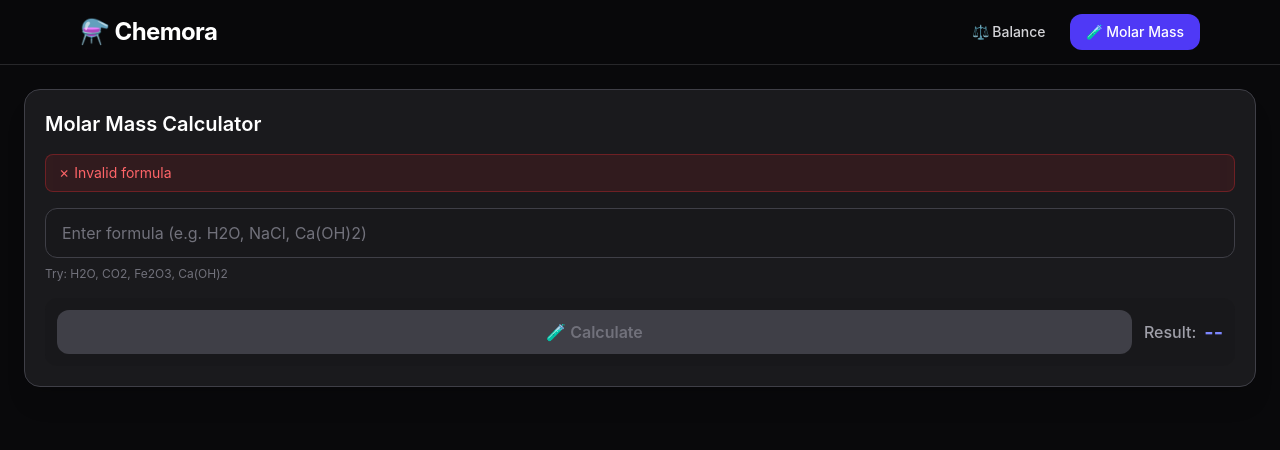
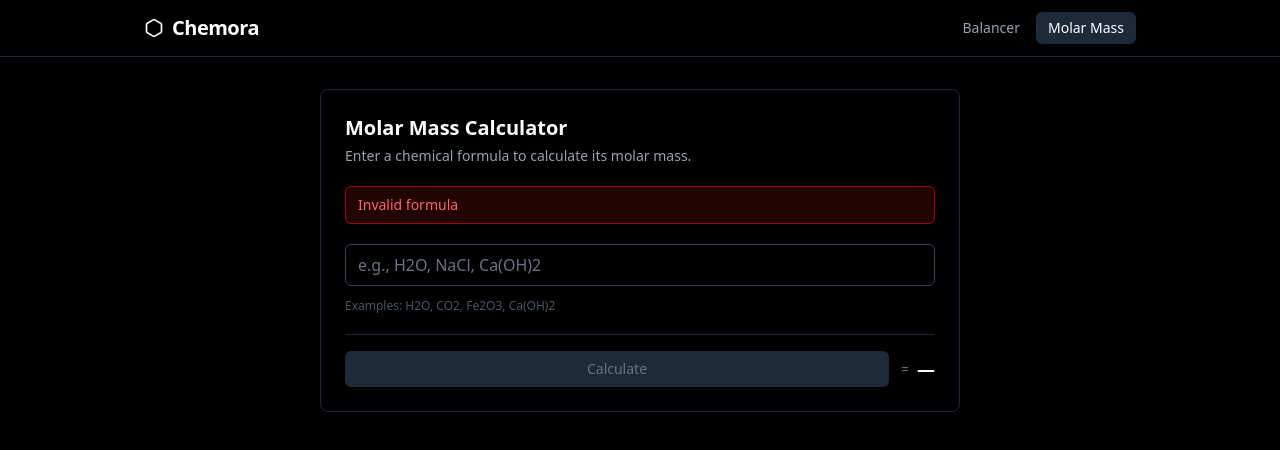
Before and after one commit to surajbhatt27/chemora, a React (Vite) app in the folder client/: page /molar-mass in a window 1280 px wide. Shown: the top 450 px of the page. Built offline with nearby package versions, Linux system fonts and the light colour scheme.

Commit message:
ui improvement

```diff
--- a/client/src/App.tsx
+++ b/client/src/App.tsx
@@ -1,16 +1,13 @@
 import { Routes, Route } from "react-router-dom";
-
 import Navbar from "./components/layout/Navbar";
-
 import Home from "./pages/Home";
 import ReactionBalancerPage from "./pages/ReactionBalancerPage";
 import MolarMassPage from "./pages/MolarMassPage";
 
 export default function App() {
   return (
-    <div className="min-h-screen bg-zinc-950 text-white">
+    <div className="min-h-screen bg-black">
       <Navbar />
-
       <Routes>
         <Route path="/" element={<Home />} />
         <Route path="/balance" element={<ReactionBalancerPage />} />
--- a/client/src/components/layout/Navbar.tsx
+++ b/client/src/components/layout/Navbar.tsx
@@ -1,34 +1,34 @@
 import { NavLink } from "react-router-dom";
+import { Hexagon } from "lucide-react";
 
 export default function Navbar() {
-    const linkStyle =
-        "px-4 py-2 rounded-xl transition-colors text-sm font-medium";
+    const linkStyle = "px-3 py-1.5 rounded-md text-sm font-medium transition-colors";
 
     return (
-        <nav className="sticky top-0 z-50 border-b border-zinc-800 bg-zinc-950/80 backdrop-blur">
-        <div className="max-w-6xl mx-auto px-4 h-16 flex items-center justify-between">
-
-            {/* Logo */}
+        <nav className="border-b border-gray-800 bg-black">
+            <div className="max-w-5xl mx-auto px-4 h-14 flex items-center justify-between">
+                {/* Logo with Hexagon icon */}
                 <NavLink
                     to="/"
-            className="text-2xl font-bold text-white tracking-tight"
+                    className="flex items-center gap-2 text-xl font-semibold text-white tracking-tight hover:text-gray-200 transition-colors"
                 >
-            ⚗️ Chemora
+                    <Hexagon className="w-5 h-5" />
+                    <span>Chemora</span>
                 </NavLink>
 
-            {/* Links */}
-            <div className="flex items-center gap-2">
+                {/* Navigation Links */}
+                <div className="flex items-center gap-1">
                     <NavLink
                         to="/balance"
                         className={({ isActive }) =>
                             `${linkStyle} ${
                                 isActive
-                    ? "bg-indigo-600 text-white"
-                    : "text-zinc-300 hover:bg-zinc-800"
+                                    ? "bg-gray-800 text-white"
+                                    : "text-gray-400 hover:bg-gray-900 hover:text-white"
                             }`
                         }
                     >
-                ⚖️ Balance
+                        Balancer
                     </NavLink>
 
                     <NavLink
@@ -36,12 +36,12 @@
                         className={({ isActive }) =>
                             `${linkStyle} ${
                                 isActive
-                    ? "bg-indigo-600 text-white"
-                    : "text-zinc-300 hover:bg-zinc-800"
+                                    ? "bg-gray-800 text-white"
+                                    : "text-gray-400 hover:bg-gray-900 hover:text-white"
                             }`
                         }
                     >
-                🧪 Molar Mass
+                        Molar Mass
                     </NavLink>
                 </div>
             </div>
--- a/client/src/components/molarMass/CalculateButton.tsx
+++ b/client/src/components/molarMass/CalculateButton.tsx
@@ -11,19 +11,15 @@
 }: Props) {
     return (
         <button
-        onClick={onClick}
-        disabled={disabled}
-        className={`
-            flex-1 py-2.5 rounded-xl font-semibold
-            transition-colors duration-200
-            ${
-            disabled
-                ? "bg-zinc-700 text-zinc-500 cursor-not-allowed"
-                : "bg-indigo-600 text-white hover:bg-indigo-700"
-            }
-        `}
+            onClick={onClick}
+            disabled={disabled}
+            className={`flex-1 px-4 py-2 rounded-md text-sm font-medium transition-colors ${
+                disabled
+                    ? "bg-gray-800 text-gray-500 cursor-not-allowed"
+                    : "bg-gray-700 text-white hover:bg-gray-600"
+            }`}
         >
-        {isCalculating ? "Calculating..." : "🧪 Calculate"}
+            {isCalculating ? "Calculating..." : "Calculate"}
         </button>
     );
 }
--- a/client/src/components/molarMass/FormulaInput.tsx
+++ b/client/src/components/molarMass/FormulaInput.tsx
@@ -23,44 +23,36 @@
     selectedIndex,
 }: FormulaInputProps) {
     return (
-        <div className="flex flex-col gap-2 mb-4 w-full">
+        <div>
             <input
                 type="text"
                 value={formula}
                 onChange={(e) => onFormulaChange(e.target.value)}
-            placeholder="Enter formula (e.g. H2O, NaCl, Ca(OH)2)"
-            className="
-            w-full px-4 py-3 rounded-xl
-            bg-zinc-900 border border-zinc-700
-            text-white placeholder:text-zinc-500
-            focus:outline-none focus:ring-2 focus:ring-indigo-500 focus:border-transparent
-            transition-all duration-200
-            "
+                placeholder="e.g., H2O, NaCl, Ca(OH)2"
+                className="w-full px-3 py-2 rounded-md border border-gray-700 bg-black text-white placeholder:text-gray-500 focus:border-gray-500 focus:outline-none focus:ring-1 focus:ring-gray-500 transition-colors"
             />
+
             {formula && interpretations.length > 0 && (
-            <p className="text-xs text-zinc-500 ml-1">
-            {interpretations.length} possible interpretation
-            {interpretations.length !== 1 && "s"}
+                <p className="text-xs text-gray-500 mt-2">
+                    {interpretations.length} interpretation{interpretations.length !== 1 && "s"}
                 </p>
             )}
+
             {suggestions.length > 0 && (
-            <div className="mt-2">
-            <p className="text-xs font-medium text-zinc-400 mb-2">
-                Suggestions:
+                <div className="mt-3">
+                    <p className="text-xs font-medium text-gray-500 mb-2">
+                        Alternative interpretations:
                     </p>
-            <div className="flex flex-wrap gap-2">
+                    <div className="flex flex-wrap gap-1.5">
                         {suggestions.map((s, i) => (
                             <button
                                 key={i}
                                 onClick={() => onSelectSuggestion(s.originalIndex)}
-                    className={`
-                    px-3 py-1.5 rounded-full text-sm font-medium transition-colors
-                    ${
+                                className={`px-2.5 py-1 rounded-md text-xs font-medium transition-colors ${
                                     selectedIndex === s.originalIndex
-                        ? "bg-indigo-600 text-white"
-                        : "bg-zinc-700 text-zinc-300 hover:bg-zinc-600"
-                    }
-                    `}
+                                        ? "bg-gray-700 text-white"
+                                        : "bg-gray-900 text-gray-300 hover:bg-gray-800"
+                                }`}
                             >
                                 {s.label}
                             </button>
@@ -68,7 +60,10 @@
                     </div>
                 </div>
             )}
-        <p className="text-xs text-zinc-500"> Try: H2O, CO2, Fe2O3, Ca(OH)2</p>
+
+            <p className="text-xs text-gray-600 mt-3">
+                Examples: H2O, CO2, Fe2O3, Ca(OH)2
+            </p>
         </div>
     );
 }
--- a/client/src/components/molarMass/MolarMassCard.tsx
+++ b/client/src/components/molarMass/MolarMassCard.tsx
@@ -22,10 +22,14 @@
     } = useMolarMass();
 
     return (
-        <div className="bg-zinc-800/60 backdrop-blur-xl rounded-2xl shadow-xl p-5 border border-zinc-700">
-        <h2 className="text-xl font-semibold text-white mb-4">
+        <div className="max-w-2xl mx-auto px-4 py-8">
+            <div className="rounded-lg border border-gray-800 bg-black p-6">
+                <h1 className="text-xl font-semibold text-white mb-1">
                     Molar Mass Calculator
-        </h2>
+                </h1>
+                <p className="text-gray-400 text-sm mb-5">
+                    Enter a chemical formula to calculate its molar mass.
+                </p>
 
                 <ParsedResult
                     formula={formula}
@@ -49,13 +53,11 @@
                     onSelectSuggestion={(index) => setSelectedIndex(index)}
                 />
 
-        <div className="flex flex-col sm:flex-row items-stretch sm:items-center justify-between gap-3 mt-4 p-3 bg-zinc-900/50 rounded-xl">
+                <div className="flex items-center justify-between gap-3 mt-5 pt-4 border-t border-gray-800">
                     <CalculateButton
                         onClick={calculateMass}
                         isCalculating={isCalculating}
-            disabled={
-                !!finalError || displayRows.length === 0
-            }
+                        disabled={!!finalError || displayRows.length === 0}
                     />
                     <ResultDisplay
                         result={result}
@@ -64,5 +66,6 @@
                     />
                 </div>
             </div>
+        </div>
     );
 }
--- a/client/src/components/molarMass/ParsedResult.tsx
+++ b/client/src/components/molarMass/ParsedResult.tsx
@@ -16,28 +16,31 @@
     finalError,
     best,
 }: ParsedResultProps) {
+    if (displayRows.length === 0 && !best && !finalError) return null;
+
     return (
-        <div className="flex flex-col gap-3 mb-4 w-full">
+        <div className="mb-5">
             {best && (
-            <div className="bg-indigo-500/10 border border-indigo-500/30 text-indigo-300 px-3 py-2 rounded-lg text-sm">
-            ✓ Using best match: <span className="font-semibold">{best.label}</span>
+                <div className="mb-3 px-3 py-1.5 rounded-md bg-gray-900 border border-gray-800 text-gray-300 text-sm">
+                    Using: {best.label}
                 </div>
             )}
 
             {displayRows.length > 0 && (
-            <div className="bg-zinc-900/50 p-4 rounded-xl">
-            <p className="text-zinc-400 text-sm mb-2">{formula}</p>
-            <p className="font-medium text-white mb-2">Parsed:</p>
-            <div className="space-y-1">
+                <div className="bg-black rounded-md border border-gray-800 p-3">
+                    <p className="text-gray-400 text-sm font-mono mb-2 break-all">
+                        {formula}
+                    </p>
+                    <p className="text-xs font-medium text-gray-500 uppercase tracking-wide mb-2">
+                        Composition
+                    </p>
+                    <div className="space-y-0.5">
                         {displayRows.map((row, idx) => (
-                <div
-                    key={idx}
-                    className="flex justify-between items-center py-1.5 px-2 rounded-lg"
-                >
+                            <div key={idx} className="flex justify-between items-center text-sm">
                                 <span className="font-mono font-medium text-white">
                                     {row.element}
                                 </span>
-                    <span className="text-zinc-400 text-sm">× {row.quantity}</span>
+                                <span className="text-gray-400">{row.quantity}</span>
                             </div>
                         ))}
                     </div>
@@ -45,8 +48,8 @@
             )}
 
             {finalError && (
-            <div className="bg-red-500/10 border border-red-500/30 text-red-400 px-3 py-2 rounded-lg text-sm">
-            ✗ {finalError}
+                <div className="px-3 py-2 rounded-md bg-red-950/50 border border-red-800 text-red-400 text-sm">
+                    {finalError}
                 </div>
             )}
         </div>
--- a/client/src/components/molarMass/ResultDisplay.tsx
+++ b/client/src/components/molarMass/ResultDisplay.tsx
@@ -4,16 +4,13 @@
     isCalculating: boolean;
 };
 
-export default function ResultDisplay({
-    result,
-    displayResult,
-}: Props) {
+export default function ResultDisplay({ result, displayResult }: Props) {
     return (
-        <div className="flex items-center justify-between sm:justify-end gap-2">
-        <span className="text-zinc-400 font-medium">Result:</span>
-        <span className="text-xl font-bold text-indigo-400">
-            {displayResult || (result !== null ? `${result.toFixed(4)} g/mol` : "--")}
-        </span>
+        <div className="flex items-center gap-2">
+            <span className="text-sm text-gray-500">=</span>
+            <span className="text-base sm:text-lg font-semibold text-white">
+                {displayResult || (result !== null ? `${result.toFixed(4)} g/mol` : "—")}
+            </span>
         </div>
     );
 }
--- a/client/src/index.css
+++ b/client/src/index.css
@@ -3,5 +3,7 @@
 body {
     margin: 0;
     min-height: 100vh;
-    background: black;
+    background: #000000;
+    color: #e5e5e5;
+    font-family: system-ui, -apple-system, 'Segoe UI', Roboto, sans-serif;
 }
--- a/client/src/pages/Home.tsx
+++ b/client/src/pages/Home.tsx
@@ -1,42 +1,45 @@
 import { Link } from "react-router-dom";
+import { Hexagon, Scale, FlaskConical } from "lucide-react";
 
 export default function Home() {
     return (
-        <div className="min-h-screen bg-zinc-950 text-white p-8">
-        <h1 className="text-4xl font-bold mb-2">⚗️ Chemora</h1>
+        <div className="max-w-5xl mx-auto px-4 py-16">
+            {/* Hero Section */}
+            <div className="text-center mb-12">
+                <div className="flex justify-center mb-4">
+                    <Hexagon className="w-12 h-12 text-gray-400" />
+                </div>
+                <h1 className="text-4xl font-bold text-white mb-3">Chemora</h1>
+                <p className="text-gray-400 text-lg">Chemistry tools that actually work.</p>
+            </div>
 
-        <p className="text-zinc-400 mb-8">
-            Smart chemistry tools powered by real chemistry logic.
-        </p>
-
-        <div className="grid gap-4 sm:grid-cols-2">
-
+            {/* Tool Cards */}
+            <div className="grid gap-5 sm:grid-cols-2">
                 <Link
                     to="/balance"
-            className="p-6 rounded-2xl bg-zinc-900 border border-zinc-800 hover:border-indigo-500 transition"
+                    className="block p-6 rounded-lg border border-gray-800 bg-black hover:border-gray-700 hover:bg-gray-900/50 transition-all"
                 >
-            <h2 className="text-xl font-semibold mb-2">
-                ⚖️ Reaction Balancer
+                    <Scale className="w-8 h-8 text-gray-400 mb-3" />
+                    <h2 className="text-lg font-semibold text-white mb-1">
+                        Reaction Balancer
                     </h2>
-
-            <p className="text-zinc-400 text-sm">
-                Balance chemical equations instantly using matrix solving.
+                    <p className="text-gray-500 text-sm">
+                        Balance chemical equations using matrix solving.
                     </p>
                 </Link>
 
                 <Link
                     to="/molar-mass"
-            className="p-6 rounded-2xl bg-zinc-900 border border-zinc-800 hover:border-indigo-500 transition"
+                    className="block p-6 rounded-lg border border-gray-800 bg-black hover:border-gray-700 hover:bg-gray-900/50 transition-all"
                 >
-            <h2 className="text-xl font-semibold mb-2">
-                🧪 Molar Mass Calculator
+                    <FlaskConical className="w-8 h-8 text-gray-400 mb-3" />
+                    <h2 className="text-lg font-semibold text-white mb-1">
+                        Molar Mass Calculator
                     </h2>
-
-            <p className="text-zinc-400 text-sm">
+                    <p className="text-gray-500 text-sm">
                         Calculate molar masses with advanced formula parsing.
                     </p>
                 </Link>
-
             </div>
         </div>
     );
--- a/client/src/pages/MolarMassPage.tsx
+++ b/client/src/pages/MolarMassPage.tsx
@@ -2,8 +2,8 @@
 
 export default function MolarMassPage() {
     return (
-        <div className="min-h-screen bg-zinc-950 p-6">
-        <MolarMassCard />
+        <div className="min-h-screen bg-black">
+            <MolarMassCard />
         </div>
     );
 }
--- a/client/src/pages/ReactionBalancerPage.tsx
+++ b/client/src/pages/ReactionBalancerPage.tsx
@@ -2,8 +2,8 @@
 
 export default function ReactionBalancerPage() {
     return (
-        <div className="min-h-screen bg-zinc-950 p-6">
-        <ReactionBalancer />
+        <div className="min-h-screen bg-black">
+            <ReactionBalancer />
         </div>
     );
 }
```
Also changed, not shown: client/src/components/reactionBalance/ReactionBalancer.tsx (+21 -16 lines). Lines whose indentation alone changed are shown as unchanged.
